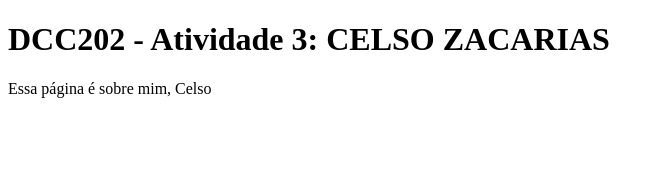
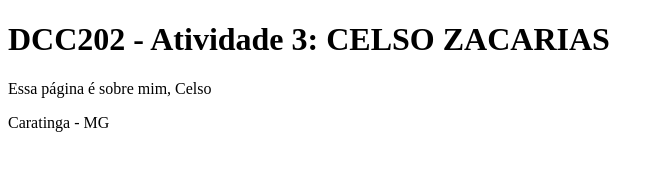
Before and after one commit to ufjf-dcc202/ufjf-dcc202-2023-3-b-atv3-celso-z, a website: page index.html in a window 1280 px wide. Shown: the whole page, without its empty margins (0-664 px from the left). Drawn offline with Linux system fonts and the light colour scheme.

Commit message:
Passo 6 completo

```diff
--- a/index.html
+++ b/index.html
@@ -8,6 +8,9 @@
 		<main>
 			<h1>DCC202 - Atividade 3: CELSO ZACARIAS</h1>
 			<p>Essa página é sobre mim, Celso</p>
+			<section title=Naturalidade>
+				<p>Caratinga - MG</p>
+			</section>
 
 		</main>
 	</body>
```
